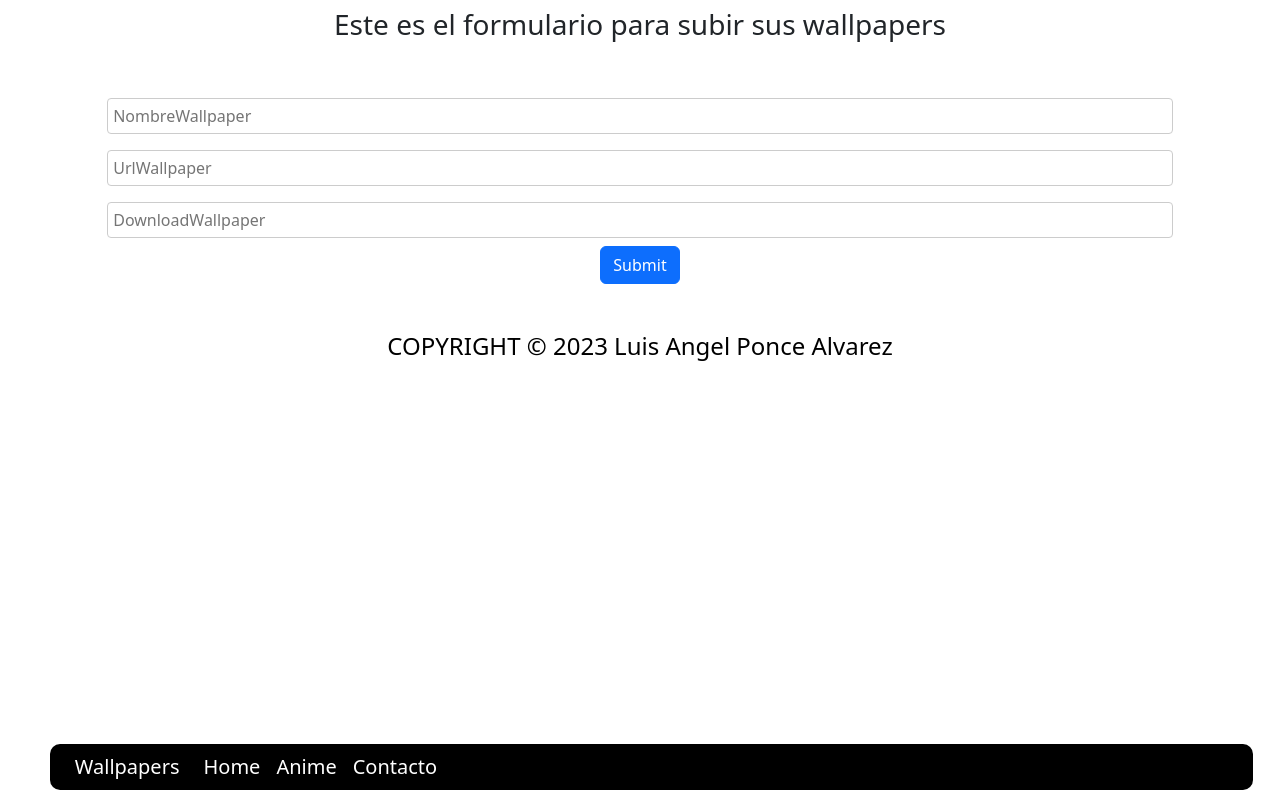
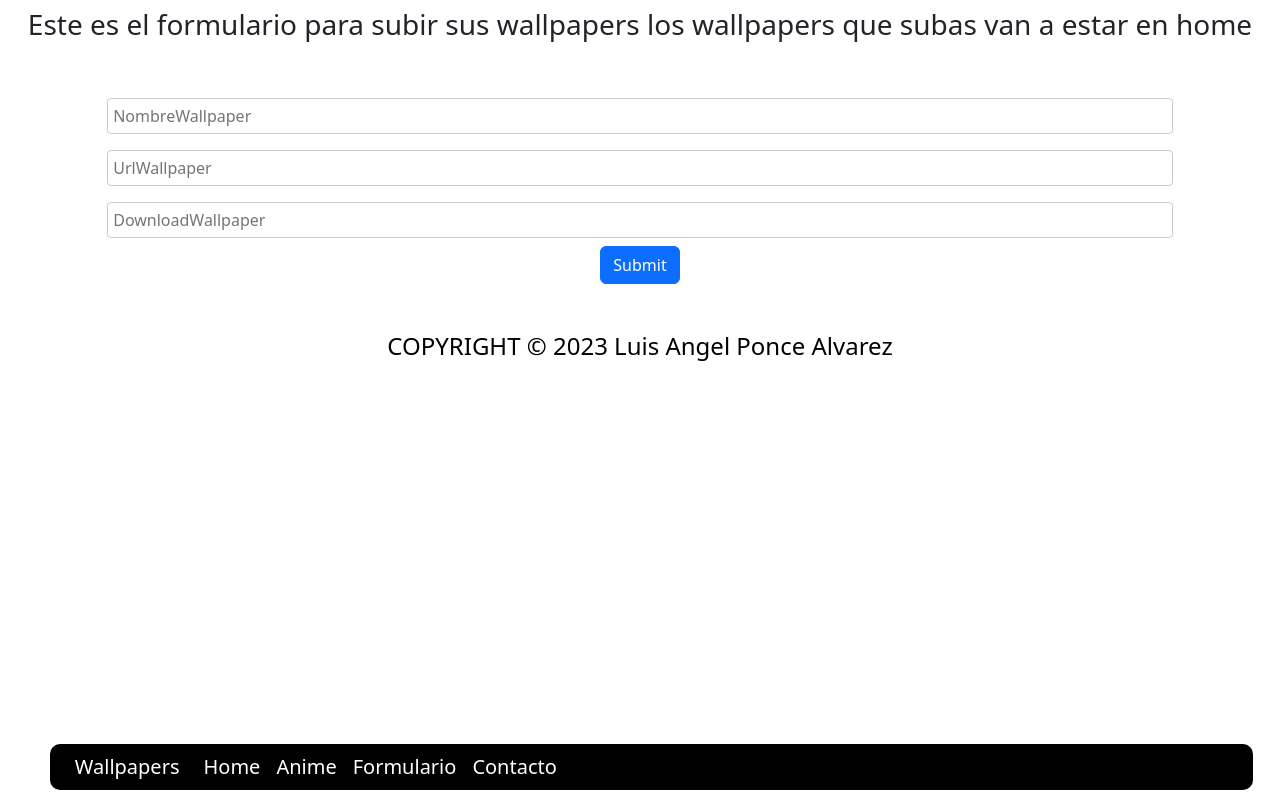
Before and after one commit to PacoMojica/SiteWallpapers, a React (Vite) app: page /Form in a window 1280 px wide. Built offline with nearby package versions, Linux system fonts and the light colour scheme.

Commit message:
Añado mensaje en el formulario

```diff
--- a/src/components/Form/Form.jsx
+++ b/src/components/Form/Form.jsx
@@ -22,7 +22,8 @@ function Form(props) {
   return (
     <>
       <h1 className="text-center fs-3 m-2">
-        Este es el formulario para subir sus wallpapers
+        Este es el formulario para subir sus wallpapers los wallpapers que subas
+        van a estar en home
       </h1>
       <form onSubmit={ManejandoEnvio} className="form m-5">
         <CampoTexto
--- a/src/components/Heder/index.jsx
+++ b/src/components/Heder/index.jsx
@@ -37,11 +37,11 @@ function Heder() {
                   Anime
                 </Link>
               </li>
-              {/* <li className="nav-item">
+              <li className="nav-item">
                 <Link to="/Form" className="nav-link active text-white fs-5">
                   Formulario
                 </Link>
-              </li> */}
+              </li>
               <li className="nav-item">
                 <Link
                   to="/Contacto"
```
